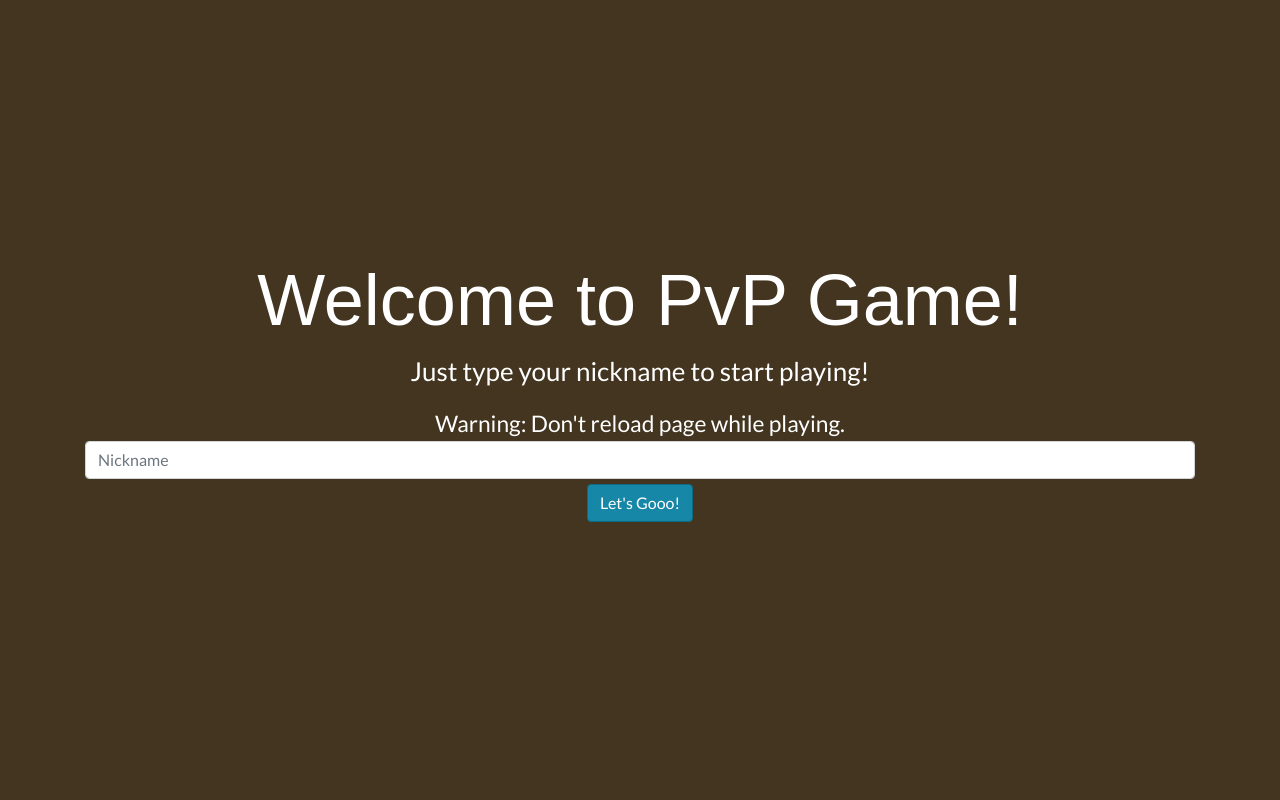
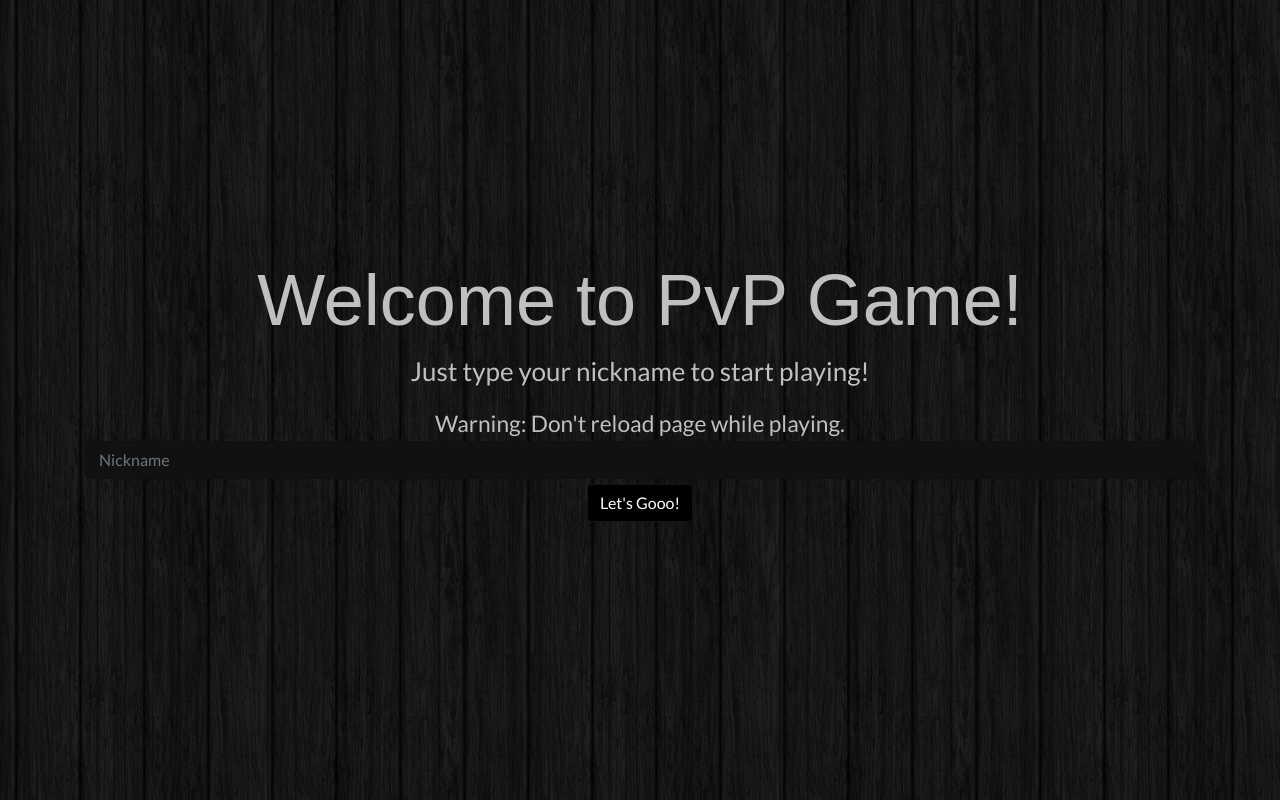
Before and after one commit to reo6/pvp-stars, a React (Create React App) app: page / in a window 1280 px wide. Built offline with nearby package versions, Linux system fonts and the light colour scheme; a web font is replaced by a local one.

Commit message:
New Styles

```diff
--- a/src/App.css
+++ b/src/App.css
@@ -8,16 +8,10 @@
 }
 
 .App-main {
-    background-color: #433520 !important;
     min-height: 100vh;
     display: flex;
     flex-direction: column;
     align-items: center;
     justify-content: center;
     font-size: calc(10px + 2vmin);
-    color: white;
 }
-
-.App-link {
-  color: #61dafb;
-}
--- a/src/components/Game/Game.css
+++ b/src/components/Game/Game.css
@@ -25,8 +25,3 @@ footer {
 .state-section {
     text-align: center !important;
 }
-
-body {
-    background-color: #433520 !important;
-    color: white !important;
-}
--- a/src/index.css
+++ b/src/index.css
@@ -5,6 +5,8 @@ body {
     sans-serif;
   -webkit-font-smoothing: antialiased;
   -moz-osx-font-smoothing: grayscale;
+  background: url(./img/dark_wood.png) repeat;
+  color: #c0c0c0 !important;
 }
 
 .stick-font {
@@ -20,7 +22,7 @@ body {
 }
 
 hr {
-    border-top: 1px solid rgb(255, 255, 255);
+    border-top: 1px solid #c0c0c0 !important;
 }
 
 .btn {
@@ -30,8 +32,8 @@ hr {
 /*Buttons*/
 .btn-dark {
     color: #FFF !important;
-    background-color: #1687a7 !important;
-    border-color: #0f6a83 !important;
+    background-color: #000000 !important;
+    border-color: #161414 !important;
 }
 
 .btn-dark:hover {
@@ -65,3 +67,21 @@ hr {
 .show>.btn-dark.dropdown-toggle:focus {
     box-shadow: 0 0 0 .2rem rgba(91, 194, 194, 0.5)
 }
+
+.form-control {
+    background-color: #121111 !important;
+    border: solid 2px #110f0f !important;
+    color: #b8b8b8 !important;
+}
+
+.form-control:focus {
+    border-color: #3b3b3b !important;
+    -webkit-box-shadow: none !important;
+    box-shadow: none !important;
+}
+
+.alert-dark {
+    background-color: black !important;
+    color: #c0c0c0 !important;
+    border: solid 2px #110f0f !important;
+}
```
